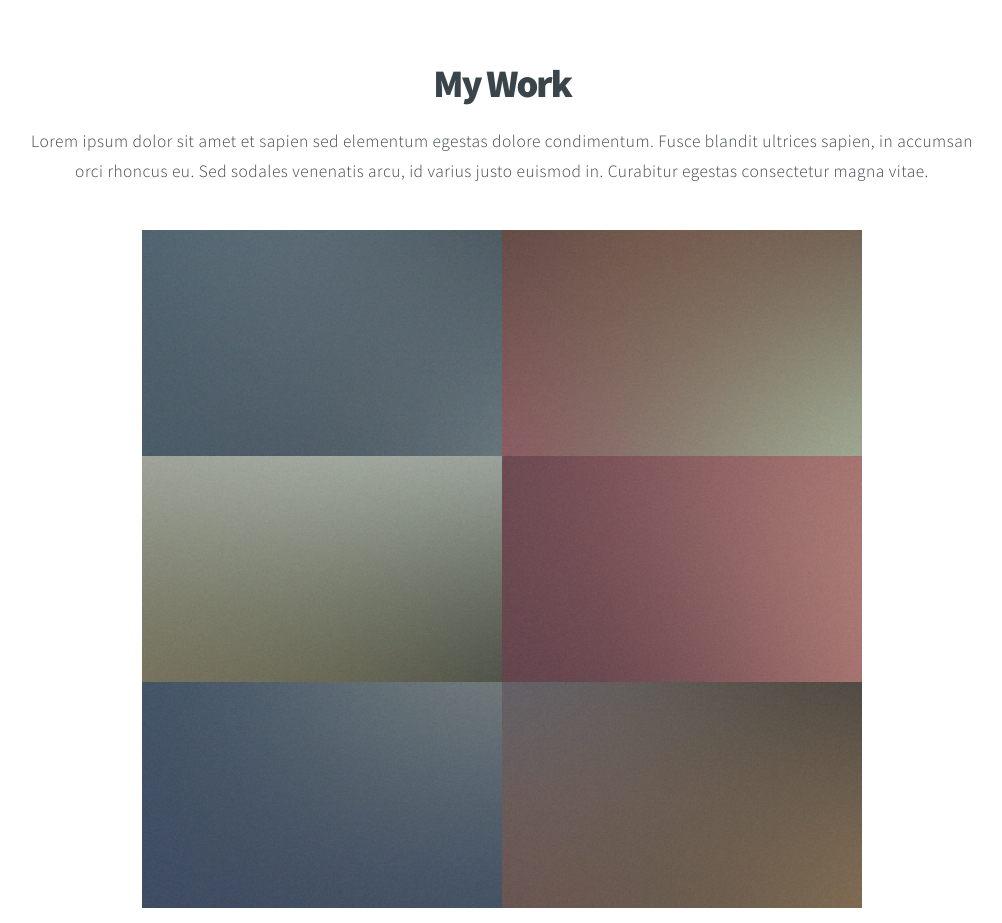
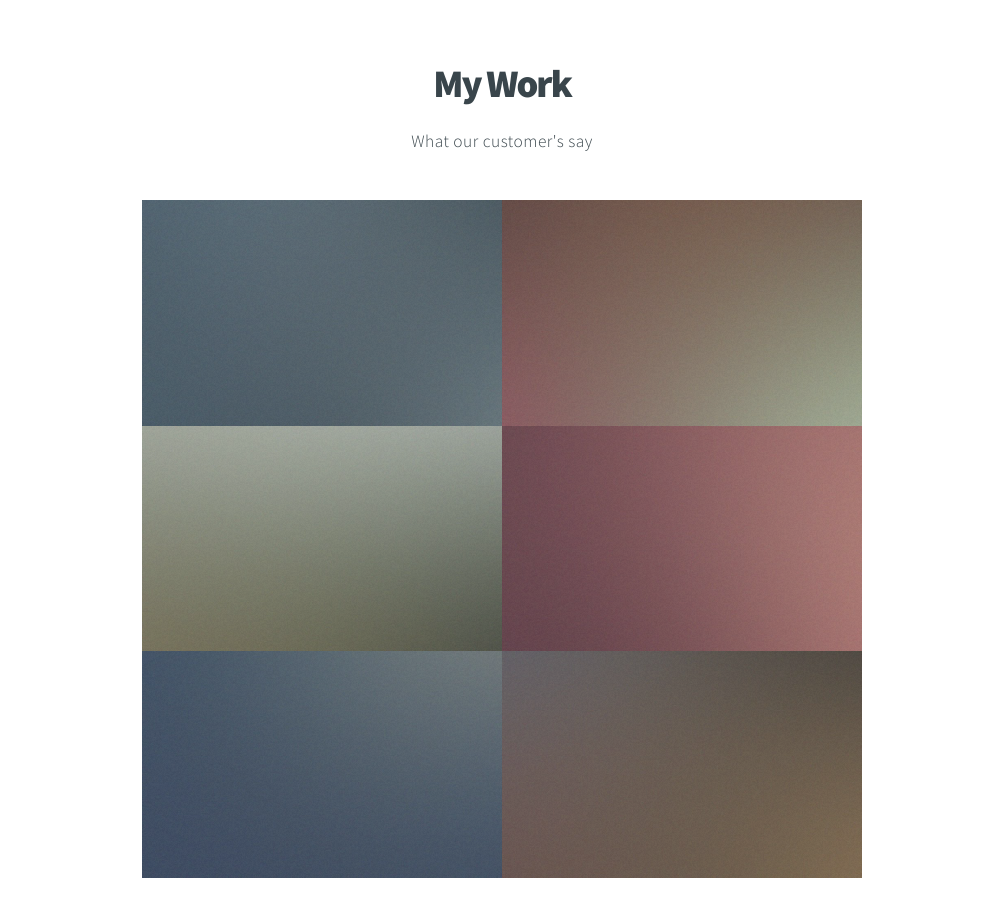
Before and after one commit to simplyMusic/simplymusic.github.io, a plain HTML site: page index.html in a window 1280 px wide. Shown: the part 2340-3263 px from the top of the page, without its empty margins (138-1140 px from the left). Drawn offline with Linux system fonts and the light colour scheme.

Commit message:
Update Index File 3
Customers say about us

```diff
--- a/index.html
+++ b/index.html
@@ -76,9 +76,7 @@
 				<div class="content container">
 					<header>
 						<h2>My Work</h2>
-						<p>Lorem ipsum dolor sit amet et sapien sed elementum egestas dolore condimentum.
-						Fusce blandit ultrices sapien, in accumsan orci rhoncus eu. Sed sodales venenatis
-						arcu, id varius justo euismod in. Curabitur egestas consectetur magna vitae.</p>
+						<p>What our customer's say</p>
 					</header>
 
 					<!-- Lightbox Gallery  -->
```
